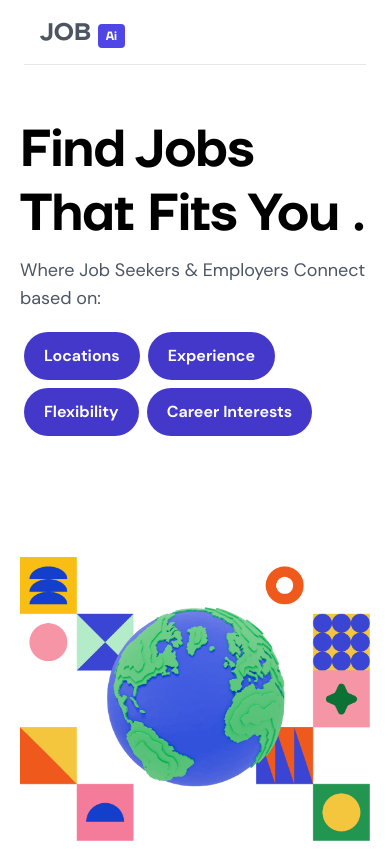
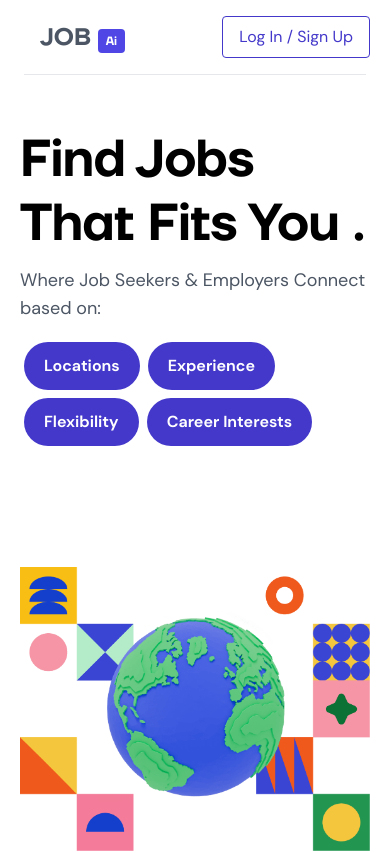
Before and after one commit to suleimanabubakar/jobia_fEnd, a React (Vite) app: page /landing in a window 390 px wide. Shown: the top 853 px of the page. Built offline with nearby package versions, Linux system fonts and the light colour scheme; no server answers.

Commit message:
action button

```diff
--- a/index.html
+++ b/index.html
@@ -5,7 +5,7 @@
     <link rel="icon" type="image/svg+xml" href="/vite.svg" />
     <meta name="viewport" content="width=device-width, initial-scale=1.0" />
     <title>JOBAi</title>
-    <link href="https://fonts.googleapis.com/css?family=Material+Icons|Material+Icons+Outlined|Material+Icons+Two+Tone|Material+Icons+Round|Material+Icons+Sharp" rel="stylesheet">
+    <!-- <link href="https://fonts.googleapis.com/css?family=Material+Icons|Material+Icons+Outlined|Material+Icons+Two+Tone|Material+Icons+Round|Material+Icons+Sharp" rel="stylesheet"> -->
 
   </head>
   <body>
--- a/src/components/landing/Navbar.jsx
+++ b/src/components/landing/Navbar.jsx
@@ -10,6 +10,7 @@ const Navbar = ({openAuth}) => {
 
     <div className="hidden w-full md:block md:w-auto" id="navbar-default">
       <ul className="font-medium flex flex-col items-center p-4 md:p-0 mt-4 border border-gray-100 rounded-lg bg-gray-50 md:flex-row md:space-x-8 md:mt-0 md:border-0 md:bg-white dark:bg-gray-800 md:dark:bg-gray-900 dark:border-gray-700">
+
         <li>
           <a href="#" className="block py-2 pl-3 pr-4 text-white bg-indigo-700 rounded md:bg-transparent md:text-indigo-700 md:p-0 dark:text-white md:dark:text-indigo-500" aria-current="page">For Job Seekers</a>
         </li>
@@ -25,6 +26,10 @@ const Navbar = ({openAuth}) => {
         </li>
       </ul>
     </div>
+
+
+    <button className="sm:block md:hidden py-2 px-4 border -mr-5 text-indigo-700 border-indigo-700 hover:bg-indigo-700 hover:text-white rounded" onClick={()=>openAuth(true)} >Log In / Sign Up</button>
+
   </div>
 </nav>
 
```
